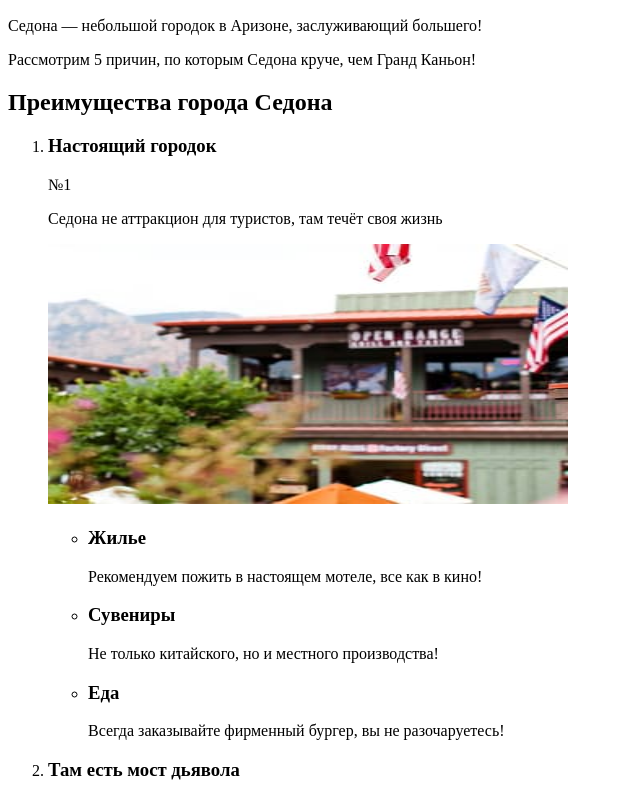
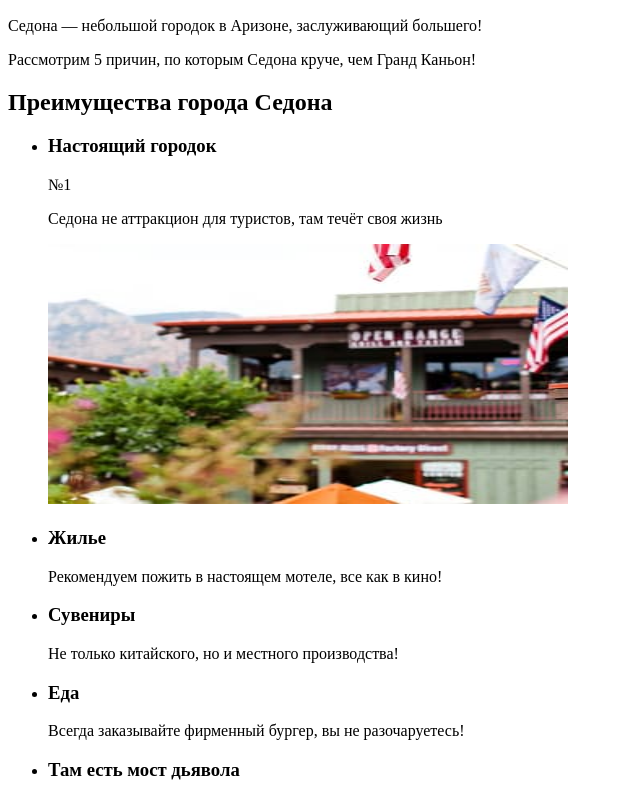
Before and after one commit to vbratsyun/1890797-sedona-24, a website: page source/index.html in a window 1280 px wide. Shown: the part 600-1397 px from the top of the page, without its empty margins (0-640 px from the left). Drawn offline with Linux system fonts and the light colour scheme.

Commit message:
исправления по комментариям

```diff
--- a/source/index.html
+++ b/source/index.html
@@ -20,7 +20,7 @@
           <span class="visually-hidden">Открыть меню</span>
         </button>
         <!-- <div class="page-nav__wrapper"> -->
-        <ul class="wrapper page-nav__site-list site-list">
+        <ul class="page-nav__site-list site-list">
           <li class="site-list__item site-list__item--current">
             <a class="site-list__link">Главная</a>
           </li>
@@ -43,14 +43,14 @@
       <section class="page-main__intro intro">
         <h2 class="visually-hidden">Добро пожаловать в Седону</h2>
         <img
-          class="wrapper intro__slogan"
+          class="intro__slogan"
           src="img/intro-slogan.svg"
           width="282"
           height="214"
           alt="Изображение-приветствие."
         />
       </section>
-      <section class="wrapper page-main__promo promo">
+      <section class="page-main__promo promo">
         <h2 class="visually-hidden">Краткая информация о городе</h2>
         <p class="promo__ description">
           Седона — небольшой городок в Аризоне, заслуживающий большего!
@@ -61,7 +61,7 @@
       </section>
       <section class="advantage">
         <h2 class="visually-hidden">Преимущества города Седона</h2>
-        <ol class="advantage__list">
+        <ul class="advantage__list">
           <li class="advantage__item advantage__item--significal">
             <div class="advantage__item-container">
               <h3 class="advantage__title">Настоящий городок</h3>
@@ -76,26 +76,24 @@
               height="260"
               alt="Фотография города Седоны."
             />
-            <ul class="wrapper advantage__service-list service-list">
-              <li class="service-list__item">
-                <h3 class="service-list-title">Жилье</h3>
-                <p class="service-list-description">
+          </li>
+          <li class="advantage__item">
+            <h3 class="advantage__title">Жилье</h3>
+            <p class="advantage__description">
               Рекомендуем пожить в настоящем мотеле, все как в кино!
             </p>
           </li>
-              <li class="service-list__item">
-                <h3 class="service-list-title">Сувениры</h3>
-                <p class="service-list-description">
+          <li class="advantage__item">
+            <h3 class="advantage__title">Сувениры</h3>
+            <p class="advantage__description">
               Не только китайского, но и местного производства!
             </p>
           </li>
-              <li class="service-list__item">
-                <h3 class="service-list-title">Еда</h3>
-                <p class="service-list-description">
+          <li class="advantage__item">
+            <h3 class="advantage__title">Еда</h3>
+            <p class="advantage__description">
               Всегда заказывайте фирменный бургер, вы не разочаруетесь!
             </p>
-              </li>
-            </ul>
           </li>
           <li class="advantage__item advantage__item--significal">
             <div class="advantage__item-container">
@@ -106,7 +104,7 @@
               </p>
             </div>
             <img
-              class="advantage__image-bridge--reverse"
+              class="advantage__image advantage__image--reverse"
               src="img/advantage-bridge.jpg"
               width="520"
               height="260"
@@ -134,9 +132,9 @@
               Большенство едет в Гранд Каньон и толпится там
             </p>
           </li>
-        </ol>
+        </ul>
       </section>
-      <section class="wrapper search-hotel">
+      <section class="search-hotel">
         <h2 class="search-hotel__title">Заинтересовались?</h2>
         <p class="search-hotel__description">
           Укажите предполагаемые даты поездки, и мы покажем вам лучшие
@@ -154,7 +152,7 @@
       </section>
     </main>
     <!-- Footer  -->
-    <footer class="wrapper page-footer">
+    <footer class="page-footer">
       <!-- <div class="page-footer__wrapper"> -->
       <div class="page-footer__social social">
         <h2 class="visually-hidden">Контакты</h2>
```
Lines whose indentation alone changed are shown as unchanged.
